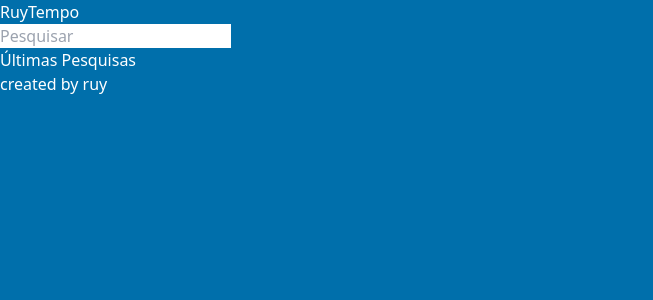
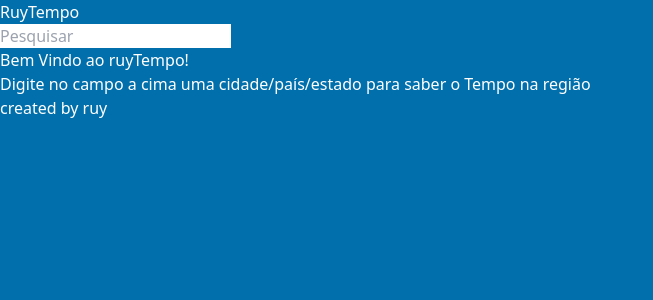
Before and after one commit to Leckller/ruyTempo, a React (Vite) app: page / in a window 1280 px wide. Shown: the top 300 px of the page, without its empty margins (0-653 px from the left). Built offline with nearby package versions, Linux system fonts and the light colour scheme; the HTML template or start-up script is replaced by a standard one.

Commit message:
feat: bem vindo / parte da current page

```diff
--- a/src/components/LinkSearchComp.tsx
+++ b/src/components/LinkSearchComp.tsx
@@ -4,6 +4,9 @@ import { SearchComplete } from '../types';
 function LinkSearchComp({ loc }: { loc: SearchComplete }) {
   return (
     <Link
+      onClickCapture={ () => {
+        localStorage.setItem('lastSearch', JSON.stringify(loc));
+      } }
       to={ `/current/${loc.url}` }
       key={ loc.id }
       className="w-1/2 flex flex-col items-center justify-around mb-10 mt-5"
--- a/src/pages/Current.tsx
+++ b/src/pages/Current.tsx
@@ -1,21 +1,55 @@
+/* eslint-disable react/jsx-max-depth */
 import { useEffect, useState } from 'react';
 import { useNavigate, useParams } from 'react-router-dom';
-import { Current } from '../types';
 import { current } from '../services/endPoints';
+import { CurrentType } from '../types';
 
 function Current() {
-  const [curr, setCurr] = useState<Current>();
+  const [curr, setCurr] = useState<CurrentType>();
   const { loc } = useParams();
   const navigate = useNavigate();
+
   useEffect(() => {
     current(loc as string).then((resp) => setCurr(resp));
   }, []);
+
   return (
     <>
-      <header>
+      <header
+        className="h-10 flex flex-row items-center pt-5 pl-5"
+      >
         <button onClick={ () => navigate(-1) }>Voltar</button>
       </header>
-      <main />
+
+      <main className="flex flex-col items-center text-center mt-6 drop-shadow-2xl">
+        <h1 className="text-3xl w-[90%] border-b">
+
+          {`${curr?.location.name} - ${curr?.location.country}`}
+
+        </h1>
+        <section
+          className="flex flex-row w-full gap-5 p-5"
+        >
+          <img
+            src={ curr?.current.condition.icon.replace('64x64', '128x128') }
+            alt="clima"
+          />
+          <div className="mt-5">
+            <h2 className="text-xl">
+              {curr?.current.condition.text}
+            </h2>
+            <h2>
+              {`Última atualização às ${curr?.current.last_updated.split(' ')[1]}`}
+            </h2>
+          </div>
+        </section>
+        <section
+          className="w-full flex flex-col items-start p-5"
+        >
+          <h2>{`Temperadura de ${curr?.current.temp_c} °C`}</h2>
+          <h2>{`Sensação Térmica de ${curr?.current.feelslike_c} °C`}</h2>
+        </section>
+      </main>
     </>
   );
 }
--- a/src/pages/Home.tsx
+++ b/src/pages/Home.tsx
@@ -1,3 +1,5 @@
+/* eslint-disable no-nested-ternary */
+/* eslint-disable max-len */
 import { useEffect, useState } from 'react';
 import { Link } from 'react-router-dom';
 import { searchAutoComplete } from '../services/endPoints';
@@ -41,14 +43,27 @@ function Home() {
         items-center mt-5
       "
       >
-        <h2>{!locais ? 'Últimas Pesquisas' : `Resultados para "${search}"`}</h2>
+        <h2 className="text-2xl">
+          {!locais ? localStorage.getItem('lastSearch') ? 'Últimas Pesquisas' : 'Bem Vindo ao ruyTempo!'
+            : `Resultados para "${search}"`}
+
+        </h2>
 
         <section
           className="flex w-full flex-row flex-wrap"
         >
-          {locais && locais.map((loc) => (
-            <LinkSearchComp key={ loc.id } loc={ loc } />
-          ))}
+          {locais ? (
+            locais.map((loc) => (
+              <LinkSearchComp key={ loc.id } loc={ loc } />
+            ))
+          ) : (
+            localStorage.getItem('lastSearch') ? (
+              <LinkSearchComp loc={ JSON.parse(localStorage.getItem('lastSearch') as string) } />
+            ) : (
+              <h2 className="p-5 text-center">
+                Digite no campo a cima uma cidade/país/estado para saber o Tempo na região
+              </h2>)
+          )}
         </section>
 
       </main>
--- a/src/types.ts
+++ b/src/types.ts
@@ -1,4 +1,4 @@
-export type Current = {
+export type CurrentType = {
   location: {
     name: string,
     region: string,
```
